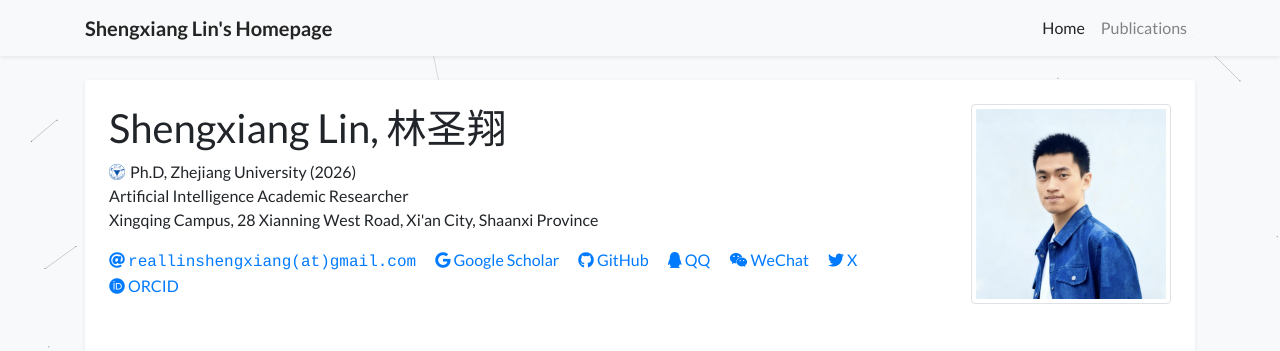
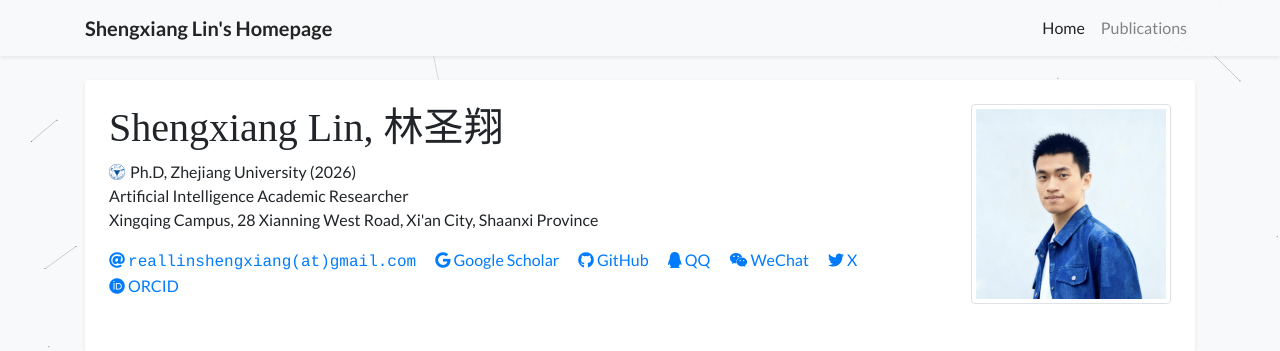
Before and after one commit to Lin-Shengxiang/Lin-Shengxiang.github.io, a Jekyll site: the page built from index.html, in a window 1280 px wide. Shown: the top 351 px of the page. Built offline with Jekyll 4.4.1, drawn with Linux system fonts in a browser that asks for light colours; a style sheet for code colours, icons or effects is not loaded.

Commit message:
Update profile_card.html

```diff
--- a/_includes/widgets/profile_card.html
+++ b/_includes/widgets/profile_card.html
@@ -4,7 +4,7 @@
             <div class="card-body p-4">
                 <div class="row">
                     <div class="col">
-                        <p class="h1 font-weight-normal">{{ site.data.profile.primary_name }} <small>{{ site.data.profile.secondary_name }}</small></p>
+                        <p class="h1 font-weight-normal" style="font-family: '楷体', 'STKaiti', 'KaiTi', serif;">{{ site.data.profile.primary_name }} <small>{{ site.data.profile.secondary_name }}</small></p>
                         <p class="text-profile-position">
                             {% for position in site.data.profile.positions %}
                             {{ position }}<br/>
```
